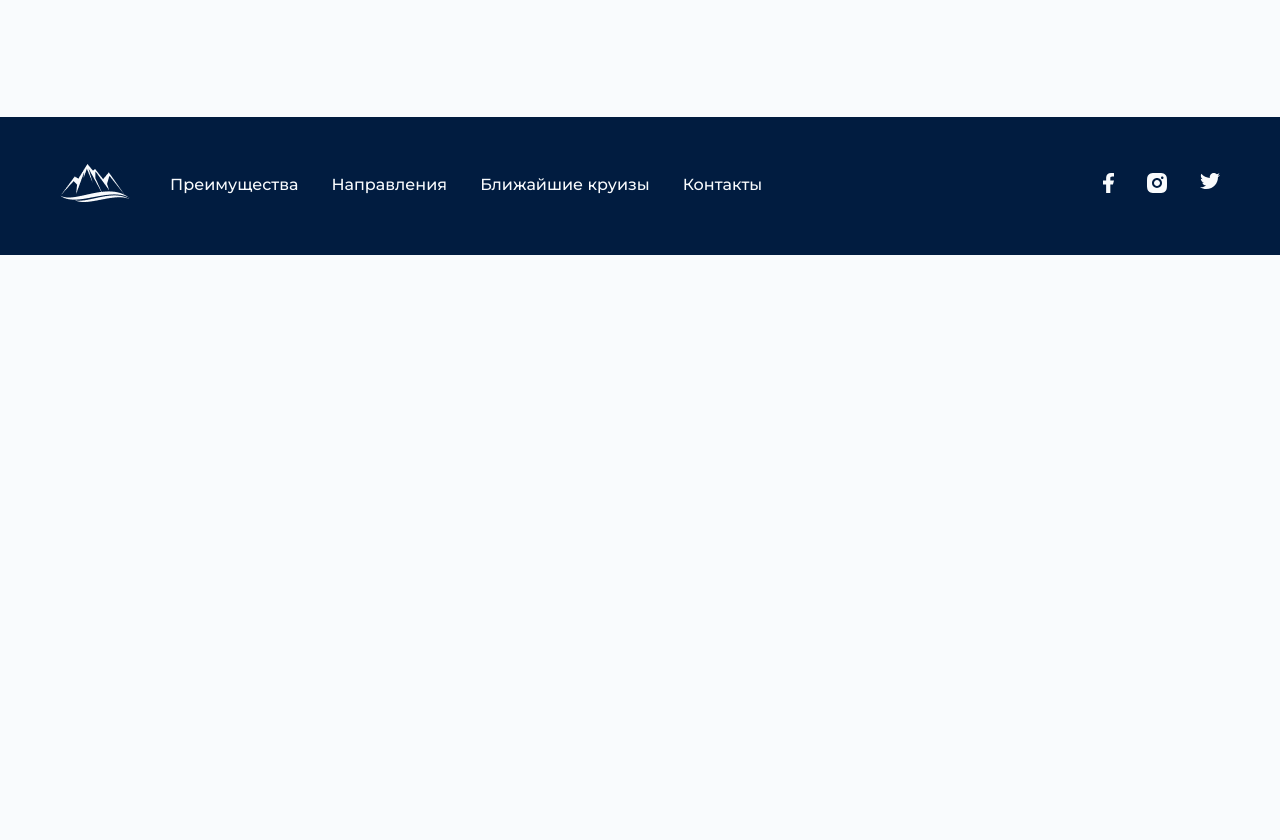
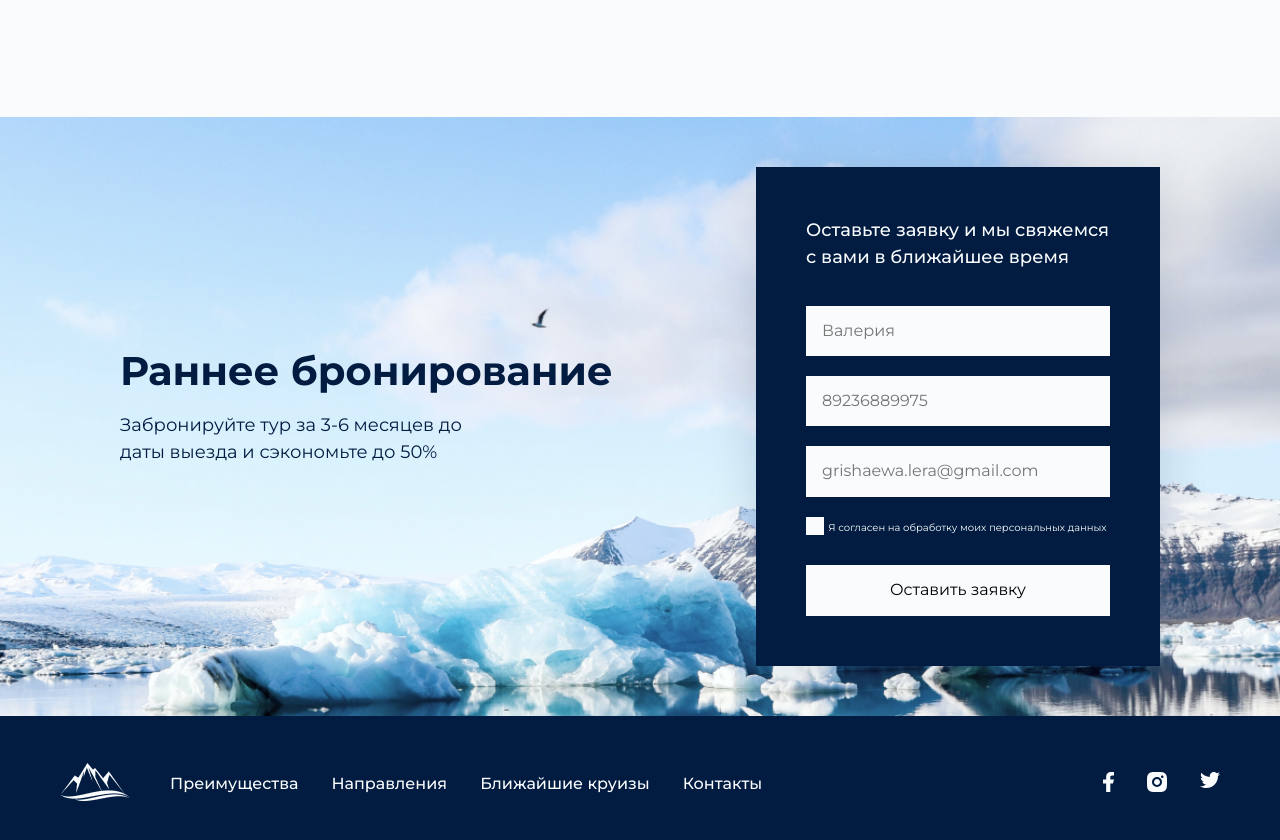
Before and after one commit to ShocKKKKKKK/Antarctic, a website: page source/index.html in a window 1280 px wide. Shown: the part 2816-3656 px from the top of the page. Before the commit the page ends 3071 px from the top, so only its background shows below. Drawn offline with nearby package versions, Linux system fonts and the light colour scheme; files that its build step writes are made by us from their sources.

Commit message:
added reservation

```diff
--- a/source/index.html
+++ b/source/index.html
@@ -197,6 +197,41 @@
         </ul>
       </div>
     </section>
+    <section class="reservation" style="background-image: url('img/bg/reservation-bg.jpg');">
+      <div class="container">
+        <div class="reservation__inner">
+          <div class="reservation__text">
+            <h2 class="title reservation__title">Раннее бронирование</h2>
+            <p class="reservation__descr">Забронируйте тур за 3-6 месяцев
+              до даты выезда и сэкономьте до 50%</p>
+          </div>
+          <div class="form reservation__form">
+            <div class="form__title">Оставьте заявку и мы свяжемся с вами в ближайшее время</div>
+            <form action="#" class="form__content">
+              <div class="form__row">
+                <input type="text" class="form__input" placeholder="Валерия" required>
+              </div>
+              <div class="form__row">
+                <input type="tel" class="form__input" placeholder="89236889975" required>
+              </div>
+              <div class="form__row">
+                <input type="email" class="form__input" placeholder="grishaewa.lera@gmail.com" required>
+              </div>
+              <div class="form__row form__row-checkbox">
+                <label class="form__checkbox">
+                  <input type="checkbox" class="form__input-checkbox" required>
+                  <span class="form__checkbox-fake"></span>
+                  <span class="form__checkbox-text">Я согласен на обработку моих персональных данных</span>
+                </label>
+              </div>
+              <div class=" form__row">
+                <button type="submit" class="form__btn">Оставить заявку</button>
+              </div>
+            </form>
+          </div>
+        </div>
+      </div>
+    </section>
   </main>
   <footer class="footer">
     <div class="container">
--- a/source/sass/block/_cruises.scss
+++ b/source/sass/block/_cruises.scss
@@ -8,15 +8,18 @@
 
   &__list {
     display: flex;
-    justify-content: space-between;
+    justify-content: flex-start;
     flex-wrap: wrap;
     color: #F9FBFD;
+    margin-right: -30px;
+    max-width: 1160px;
   }
 
   &__item {
     position: relative;
-    max-width: 260px;
+    width: 260px;
     margin-bottom: 30px;
+    margin-right: 30px;
 
     &:hover {
       .cruises__show {
--- /dev/null
+++ b/source/sass/block/_reservation.scss
@@ -0,0 +1,113 @@
+.reservation {
+  padding: 50px 0;
+  background: #E3ECF6 center center/cover no-repeat;
+
+  &__inner {
+    display: flex;
+    justify-content: space-between;
+    align-items: center;
+    max-width: 1040px;
+    margin: 0 auto;
+  }
+
+  &__text {
+    max-width: 500px;
+    color: #011C40;
+  }
+
+  &__title {
+    font-weight: bold;
+    font-size: 40px;
+  }
+
+  &__descr {
+    font-size: 18px;
+    line-height: 150%;
+    font-weight: 400;
+    max-width: 350px;
+  }
+
+  &__form {}
+}
+
+.container {}
+
+.title {}
+
+.form {
+  max-width: 404px;
+  width: 100%;
+  padding: 50px;
+  background: #011C40;
+  box-shadow: 0px 4px 45px rgba(1, 28, 64, 0.15);
+  color: #F9FBFD;
+
+  &__title {
+    margin-bottom: 35px;
+    font-size: 18px;
+    line-height: 150%;
+  }
+
+  &__row {
+    &:not(:last-child) {
+      margin-bottom: 20px;
+    }
+
+    &-checkbox {
+      display: flex;
+      align-items: center;
+    }
+  }
+
+  &__content {}
+
+  &__input {
+    background: #F9FBFD;
+    border: none;
+    width: 100%;
+    padding: 16px;
+  }
+
+  &__input-checkbox {
+    display: none;
+
+    &:checked {
+      &~.form__checkbox-fake {
+        &::after {
+          width: 18px;
+          height: 18px;
+        }
+      }
+    }
+  }
+
+  &__checkbox-fake {
+    display: inline-block;
+    width: 18px;
+    height: 18px;
+    background: #F9FBFD;
+
+    &::after {
+      content: '';
+      display: inline-block;
+      height: 0;
+      width: 0;
+      background: url(../img/icons/checker.svg) center center no-repeat;
+    }
+  }
+
+  &__checkbox-text {
+    font-size: 10px;
+    line-height: 130%;
+    font-weight: 400;
+  }
+
+  &__btn {
+    background: #F9FBFD;
+    border: none;
+    width: 100%;
+    padding: 16px;
+    margin-top: 10px;
+    cursor: pointer;
+  }
+}
--- a/source/sass/style.scss
+++ b/source/sass/style.scss
@@ -7,6 +7,7 @@
 @import "block/journey";
 @import "block/advantages";
 @import "block/cruises";
+@import "block/reservation";
 @import "block/footer";
 
 
```
Also changed, not shown: build/css/style.min.css, build/img/content/сruises/сruises2.jpg (deleted), build/img/icons/checker.svg (added), build/index.html, source/img/icons/checker.svg (added), 1 other file.
